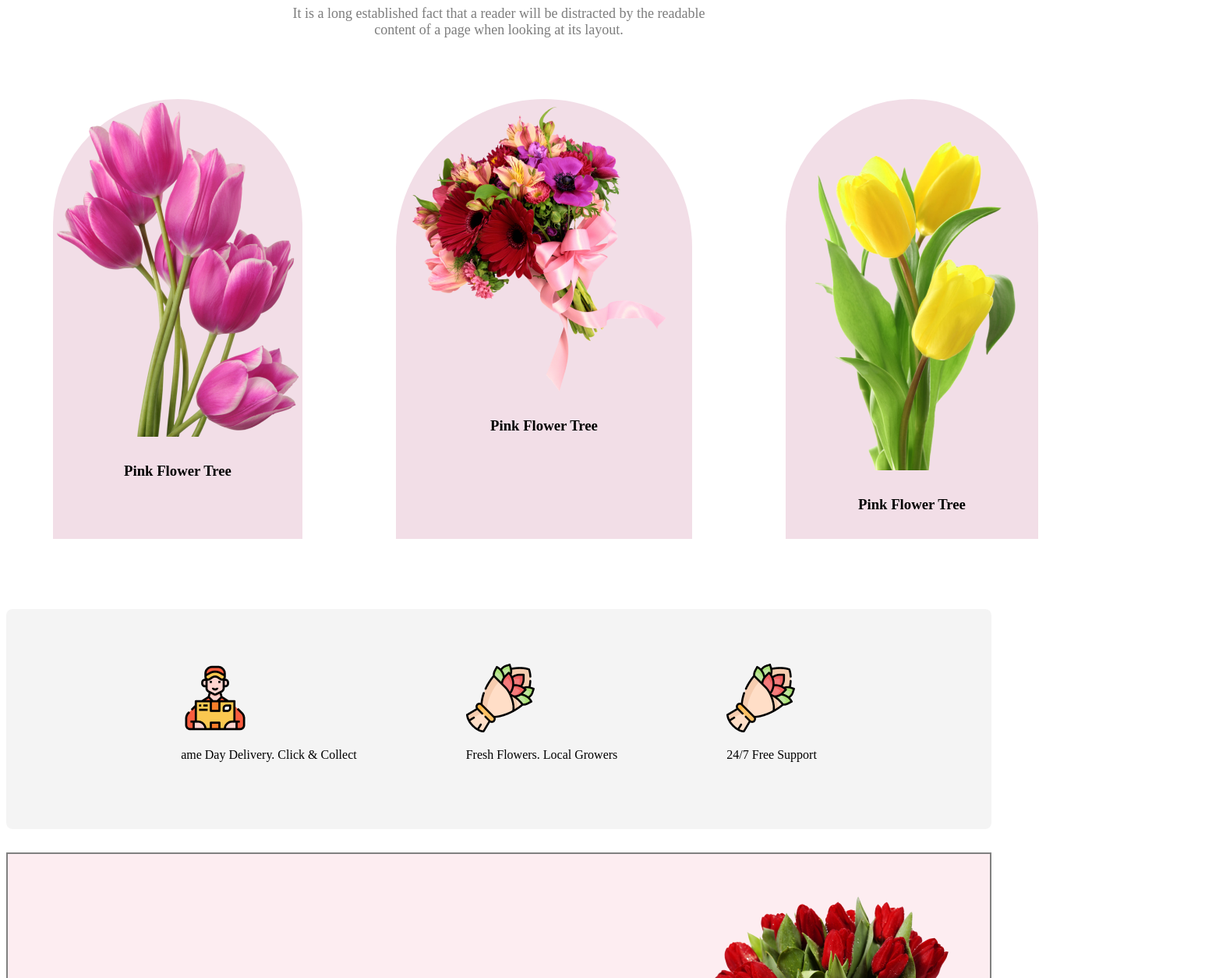
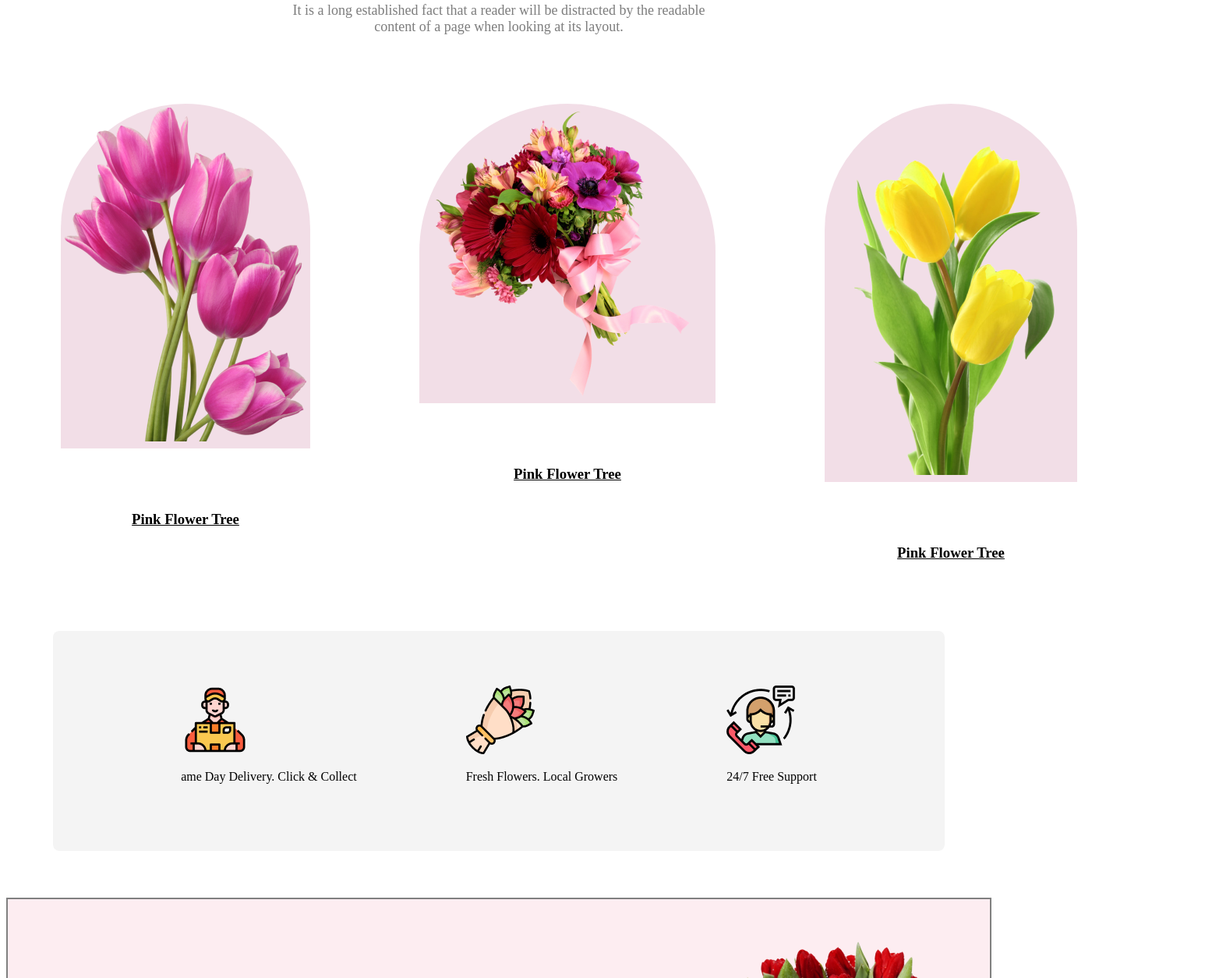
Before and after one commit to Aminulislamovi/assingment-1, a plain HTML site: page index.html in a window 1280 px wide. Shown: the part 605-1859 px from the top of the page at 78% size, 1546 px wide, since content can reach past the window. Drawn offline with Linux system fonts and the light colour scheme.

Commit message:
flower tree style add

```diff
--- a/index.html
+++ b/index.html
@@ -38,24 +38,35 @@
             <p class="Featured-description">It is a long established fact that a reader will be distracted by the
                 readable <br>content of a page when looking at its layout.</p>
         </div>
+        <!-- flower tree section -->
         <section>
             <div class="Flower-tree-container">
+                <div>
                 <div class="Flower-tree">
                     <img src="Flower Asset/pngwing 6.png" alt="">
-                    <h3 class="Flower-title">Pink Flower Tree</h3>
 
                 </div>
+                <h3 class="Flower-title"><u>Pink Flower Tree</u></h3>
+            </div>
 
+            <div>
                 <div class="Flower-tree">
+
                     <img src="Flower Asset/pngwing 5.png" alt="">
-                    <h3 class="Flower-title">Pink Flower Tree</h3>
+
                 </div>
+                <h3 class="Flower-title"> <u>Pink Flower Tree</u></h3>
+            </div>
+            <div>
+
+
 
                 <div class="Flower-tree">
                     <img src="Flower Asset/pngwing 7.png" alt="">
 
-                    <h3 class="Flower-title">Pink Flower Tree</h3>
                 </div>
+                <h3 class="Flower-title"><u>Pink Flower Tree</u></h3>
+            </div>
 
             <section>
 
@@ -66,7 +77,7 @@
         <section>
             <div class="Group-container">
                 <div class=" flower-Group" >
-                    <img src="Flower Asset/Group 57.png" alt="">
+                    <img class=" flower-Group-img" src="Flower Asset/Group 57.png" alt="">
                     <p  class="flower-Group-title">ame Day Delivery. Click & Collect</p>
 
                 </div>
@@ -77,7 +88,7 @@
                 </div>
 
                 <div class="flower-Group">
-                    <img src="Flower Asset/Group 58.png" alt="">
+                    <img src="Flower Asset/Group 59.png" alt="">
                     <p class="flower-Group-title">24/7 Free Support</p>
 
                 </div>
--- a/styles/style.css
+++ b/styles/style.css
@@ -4,7 +4,6 @@
     height: 500px;
     border: 2px;
     align-items: center;
-    border: 2px solid gray;
     padding: 10px 10px;
     background: rgba(229, 84, 115, 0.10);
 }
@@ -48,38 +47,35 @@
 }
 
 .Flower-tree-container {
+    background: #FFF;
     display: flex;
 
 }
-
 .Flower-tree {
     border-radius: 300px 300px 0px 0px;
     background: rgba(167, 33, 98, 0.15);
-    margin: 60px;
+    margin: 70px;
     border: 20px;
     padding: 5px;
-    gap: 80px;
+
 }
-
 .Flower-title {
     text-align: center;
     padding: 10px;
 }
-
 .Group-container {
     display: flex;
     justify-content: center;
-    margin-top: 30px;
+    margin: 60px;
     border-radius: 8px;
     background: rgba(39, 39, 39, 0.05);
-
+    /* gap: 20px; */
 }
-
 .flower-Group {
     margin: 60px;
     border: 10px;
     padding: 10px;
-    gap: 20px;
+    gap: 60px;
 }
 
 .sale-container {
@@ -96,7 +92,6 @@
 
 .sale-img {
     margin-right: 20px;
-
 
 }
 
@@ -153,7 +148,7 @@
     margin: 10px;
     border: 5px;
     padding: 5px 10px;
-    gap: 10px;
+    gap: 50px;
 }
 
 .Instagram-title {
@@ -175,6 +170,7 @@
     height: 200px;
     width: 100%;
     padding: 70px;
+    margin-top: 60px;
 }
 
 .input-filed {
@@ -183,10 +179,10 @@
 }
 
 .FlowerShop-container {
-    margin-top: 30px;
     background: #111010;
     text-align: center;
-    height: 200px;
+    /* height: 200px; */
     width: 100%;
     padding: 70px;
+    margin-top: 60px;
 }
```
